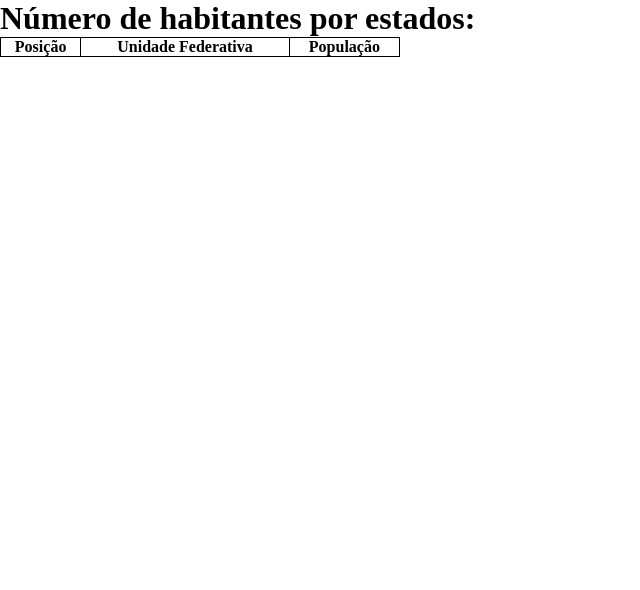
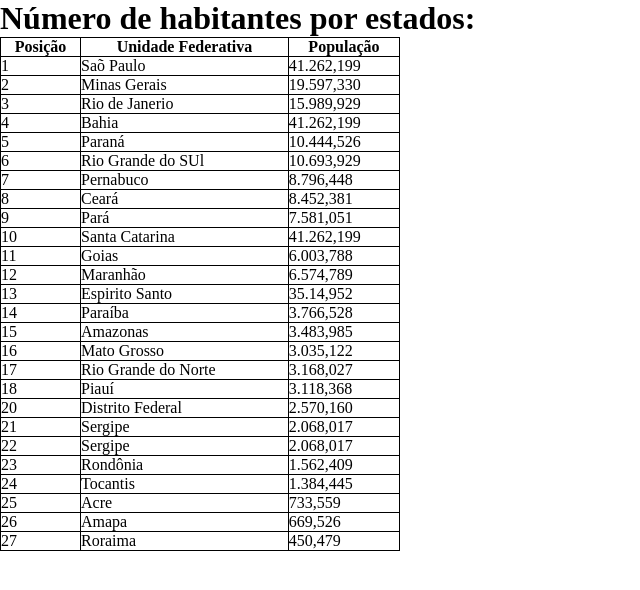
Before and after one commit to brunodyegoweb/Tabela-grande, a plain HTML site: page index.html in a window 1280 px wide. Shown: the whole page, without its empty margins (0-640 px from the left). Drawn offline with Linux system fonts and the light colour scheme.

Commit message:
Create body

```diff
--- a/estilo/geral.css
+++ b/estilo/geral.css
@@ -3,6 +3,6 @@ table {
     border-collapse: collapse;
 }
 
-tr, th {
+tr, th, td {
     border: 1px solid #000;
 }
--- a/index.html
+++ b/index.html
@@ -13,13 +13,147 @@
     <table>
         <thead>
             <tr>
-                <th>Posição</th>
-                <th>Unidade Federativa</th>
-                <th>População</th>
+                <th scope="col">Posição</th>
+                <th scope="col">Unidade Federativa</th>
+                <th scope="col">População</th>
             </tr>
         </thead>
-        <tbody></tbody>
-        <tfoot></tfoot>
+        <tbody>
+            <tr>
+                <td>1</td>
+                <td>Saõ Paulo</td>
+                <td>41.262,199</td>
+            </tr>
+            <tr>
+                <td>2</td>
+                <td>Minas Gerais</td>
+                <td>19.597,330</td>
+            </tr>
+            <tr>
+                <td>3</td>
+                <td>Rio de Janerio</td>
+                <td>15.989,929</td>
+            </tr>
+            <tr>
+                <td>4</td>
+                <td>Bahia</td>
+                <td>41.262,199</td>
+            </tr>
+            <tr>
+                <td>5</td>
+                <td>Paraná</td>
+                <td>10.444,526</td>
+            </tr>
+            <tr>
+                <td>6</td>
+                <td>Rio Grande do SUl</td>
+                <td>10.693,929</td>
+            </tr>
+            <tr>
+                <td>7</td>
+                <td>Pernabuco</td>
+                <td>8.796,448</td>
+            </tr>
+            <tr>
+                <td>8</td>
+                <td>Ceará</td>
+                <td>8.452,381</td>
+            </tr>
+            <tr>
+                <td>9</td>
+                <td>Pará</td>
+                <td>7.581,051</td>
+            </tr>
+            <tr>
+                <td>10</td>
+                <td>Santa Catarina</td>
+                <td>41.262,199</td>
+            </tr>
+            <tr>
+                <td>11</td>
+                <td>Goias</td>
+                <td>6.003,788</td>
+            </tr>
+            <tr>
+                <td>12</td>
+                <td>Maranhão</td>
+                <td>6.574,789</td>
+            </tr>
+            <tr>
+                <td>13</td>
+                <td>Espirito Santo</td>
+                <td>35.14,952</td>
+            </tr>
+            <tr>
+                <td>14</td>
+                <td>Paraíba</td>
+                <td>3.766,528</td>
+            </tr>
+            <tr>
+                <td>15</td>
+                <td>Amazonas</td>
+                <td>3.483,985</td>
+            </tr>
+            <tr>
+                <td>16</td>
+                <td>Mato Grosso</td>
+                <td>3.035,122</td>
+            </tr>
+            <tr>
+                <td>17</td>
+                <td>Rio Grande do Norte</td>
+                <td>3.168,027</td>
+            </tr>
+            <tr>
+                <td>18</td>
+                <td>Piauí</td>
+                <td>3.118,368</td>
+            </tr>
+
+            <tr>
+                <td>20</td>
+                <td>Distrito Federal</td>
+                <td>2.570,160</td>
+            </tr>
+            <tr>
+                <td>21</td>
+                <td>Sergipe</td>
+                <td>2.068,017</td>
+            </tr>
+            <tr>
+                <td>22</td>
+                <td>Sergipe</td>
+                <td>2.068,017</td>
+            </tr>
+            <tr>
+                <td>23</td>
+                <td>Rondônia</td>
+                <td>1.562,409</td>
+            </tr>
+            <tr>
+                <td>24</td>
+                <td>Tocantis</td>
+                <td>1.384,445</td>
+            </tr>
+            <tr>
+                <td>25</td>
+                <td>Acre</td>
+                <td>733,559</td>
+            </tr>
+            <tr>
+                <td>26</td>
+                <td>Amapa</td>
+                <td>669,526</td>
+            </tr>
+            <tr>
+                <td>27</td>
+                <td>Roraima</td>
+                <td>450,479</td>
+            </tr>
+        </tbody>
+        <tfoot>
+
+        </tfoot>
     </table>
 </body>
 </html>
```
